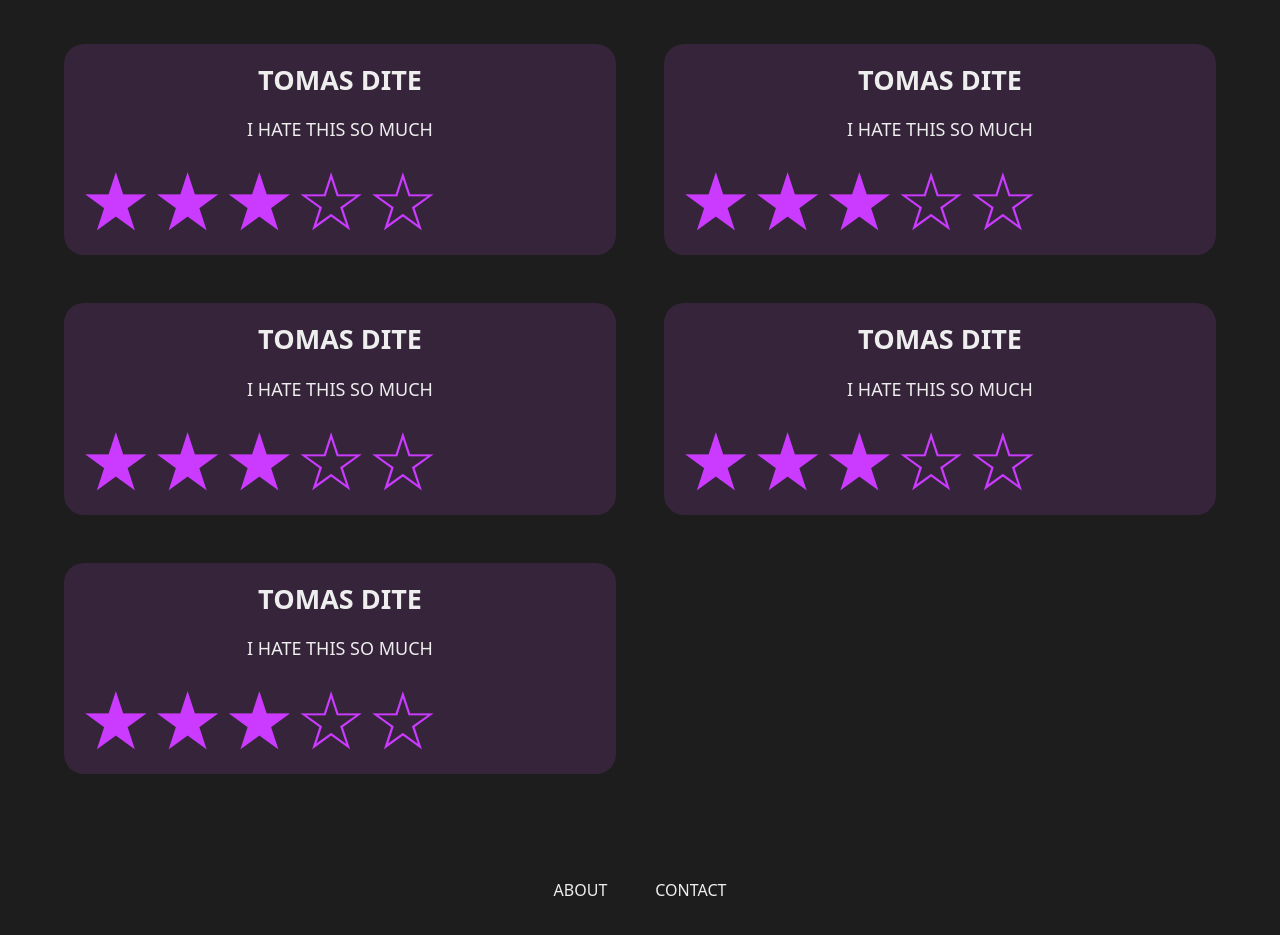
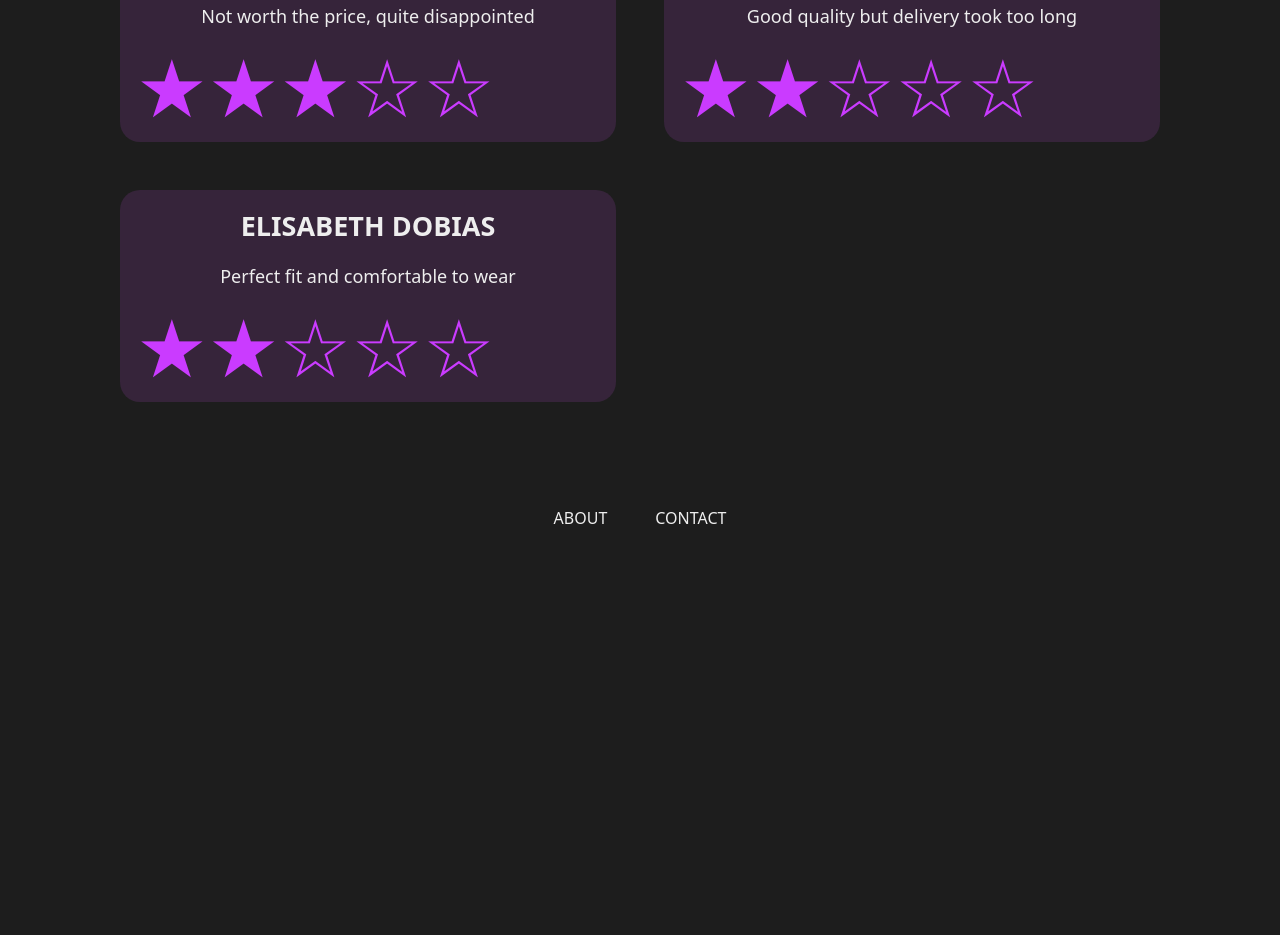
Before and after one commit to David-Hajek/Web-UI-Design-Group-Project, a SvelteKit app in the folder Website/svelte-app/: page /product/1 in a window 1280 px wide. Shown: the part 1613-2548 px from the top of the page. After the commit the page ends 2183 px from the top, so only its background shows below. Built offline with nearby package versions, Linux system fonts and the light colour scheme; a web font is replaced by a local one.

Commit message:
Added random reviews

```diff
--- a/Website/svelte-app/src/routes/+page.svelte
+++ b/Website/svelte-app/src/routes/+page.svelte
@@ -105,7 +105,6 @@
       border-radius: 8px;
       padding: 1rem;
       cursor: pointer;
-      background-color: var(--text-color);
     }
 
     .grid-item:hover {
@@ -140,7 +139,7 @@
     }
 
     h3 {
-      color: #000000;
+      color: var(--text-color);
       margin: 0.5rem 0;
       font-weight: 500;
     }
--- a/Website/svelte-app/src/routes/product/[id]/+page.svelte
+++ b/Website/svelte-app/src/routes/product/[id]/+page.svelte
@@ -7,6 +7,50 @@
 
   // Get the product ID from the URL parameters
   const productId = parseInt(page.params.id);
+
+  let reviewSurname = ["Dite", "Ruzicka", "Hajek", "Walichnowski", "Sykorova", "Dobias", "Dohnal", "Klos"]
+  let reviewFirstName = ["David", "Tomas", "Daniel", "Tymek", "Elisabeth", "Pavel", "Jarda", "Miroslav"]
+  let reviewRatingLowest = 0;
+  let reviewRatingHighest = 5;
+
+  function getRandomArbitrary(min, max) {
+    return Math.random() * (max - min) + min;
+  }
+
+  function getRandomName() {
+    const firstName = reviewFirstName[Math.floor(Math.random() * reviewFirstName.length)];
+    const surname = reviewSurname[Math.floor(Math.random() * reviewSurname.length)];
+    return `${firstName} ${surname}`;
+  }
+
+  // Create an array of reviews with random names and ratings
+  let reviews = [
+    {
+      name: getRandomName(),
+      text: "I HATE THIS SO MUCH",
+      rating: getRandomArbitrary(reviewRatingLowest, reviewRatingHighest)
+    },
+    {
+      name: getRandomName(),
+      text: "This product exceeded my expectations!",
+      rating: getRandomArbitrary(reviewRatingLowest, reviewRatingHighest)
+    },
+    {
+      name: getRandomName(),
+      text: "Not worth the price, quite disappointed",
+      rating: getRandomArbitrary(reviewRatingLowest, reviewRatingHighest)
+    },
+    {
+      name: getRandomName(),
+      text: "Good quality but delivery took too long",
+      rating: getRandomArbitrary(reviewRatingLowest, reviewRatingHighest)
+    },
+    {
+      name: getRandomName(),
+      text: "Perfect fit and comfortable to wear",
+      rating: getRandomArbitrary(reviewRatingLowest, reviewRatingHighest)
+    }
+  ];
 
 
   let images = [1,2,3];
@@ -209,65 +253,19 @@
 
 <h1 class = "reviews">Customer Reviews</h1>
 <div class="review-container">
+  {#each reviews as review}
     <div class="review-bubble">
-  <h2 class ="review-name">
-    TOMAS DITE
+      <h2 class="review-name">
+        {review.name.toUpperCase()}
       </h2>
-  <p class ="review-text">I HATE THIS SO MUCH</p>
+      <p class="review-text">{review.text}</p>
       <div class="stars-review">
         {#each Array(5) as _, i}
-      <span class="review-stars-individual">{i < 3 ? '★' : (i < 2 ? '★' : '☆')}</span>
+          <span class="review-stars-individual">{i < review.rating ? '★' : '☆'}</span>
         {/each}
       </div>
     </div>
-
-<div class="review-bubble">
-  <h2 class ="review-name">
-    TOMAS DITE
-  </h2>
-  <p class ="review-text">I HATE THIS SO MUCH</p>
-  <div class="stars-review">
-    {#each Array(5) as _, i}
-      <span class="review-stars-individual">{i < 3 ? '★' : (i < 2 ? '★' : '☆')}</span>
   {/each}
-</div>
-</div>
-
-<div class="review-bubble">
-  <h2 class ="review-name">
-    TOMAS DITE
-  </h2>
-  <p class ="review-text">I HATE THIS SO MUCH</p>
-  <div class="stars-review">
-    {#each Array(5) as _, i}
-      <span class="review-stars-individual">{i < 3 ? '★' : (i < 2 ? '★' : '☆')}</span>
-    {/each}
-</div>
-</div>
-
-<div class="review-bubble">
-  <h2 class ="review-name">
-    TOMAS DITE
-  </h2>
-  <p class ="review-text">I HATE THIS SO MUCH</p>
-  <div class="stars-review">
-    {#each Array(5) as _, i}
-      <span class="review-stars-individual">{i < 3 ? '★' : (i < 2 ? '★' : '☆')}</span>
-    {/each}
-</div>
-</div>
-
-<div class="review-bubble">
-  <h2 class ="review-name">
-    TOMAS DITE
-  </h2>
-  <p class ="review-text">I HATE THIS SO MUCH</p>
-  <div class="stars-review">
-    {#each Array(5) as _, i}
-      <span class="review-stars-individual">{i < 3 ? '★' : (i < 2 ? '★' : '☆')}</span>
-    {/each}
-</div>
-</div>
 </div>
 <style>
   /* Main Layout */
@@ -287,8 +285,8 @@
     grid-template-columns: 1fr 1fr;
     grid-template-rows: auto, auto, auto;
     gap: 3rem;
-    padding: 1rem;
-    margin: 1rem;
+    padding: 2rem 5.5rem;
+    margin: 0 auto;
   }
   .review-bubble{
     background-color: rgb(54, 36, 58);
@@ -355,7 +353,7 @@
 
   .product-image-container {
     position: relative;
-    background-color: var(--text-color);
+    background-color: rgba(245, 245, 245, 0.055);
     border-radius: 8px;
     overflow: hidden;
     margin-bottom: 1rem;
```
Also changed, not shown: Website/svelte-app/src/lib/productStore.js, Website/svelte-app/static/images/clothing/shirts/fluid.png (added). Lines whose indentation alone changed are shown as unchanged.
